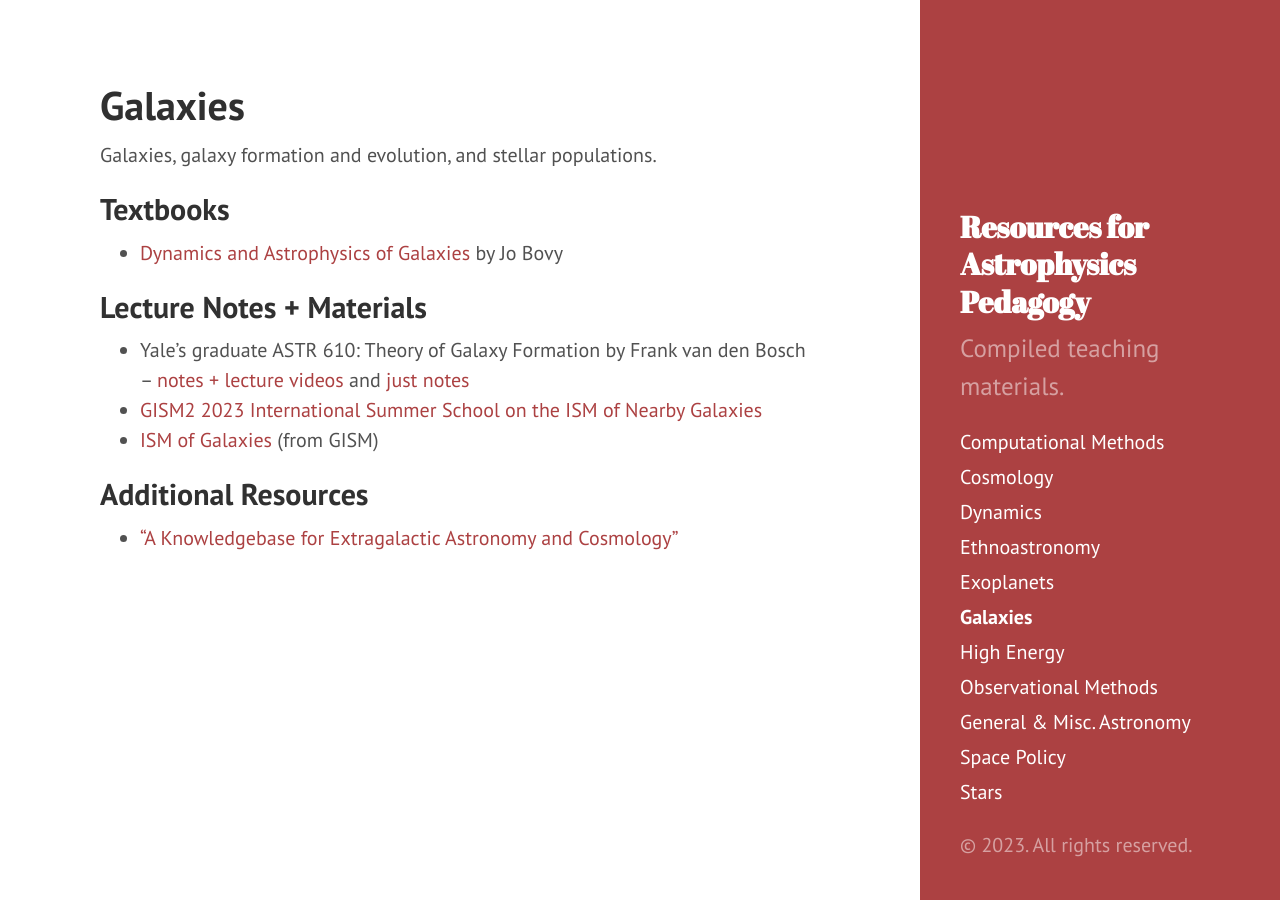
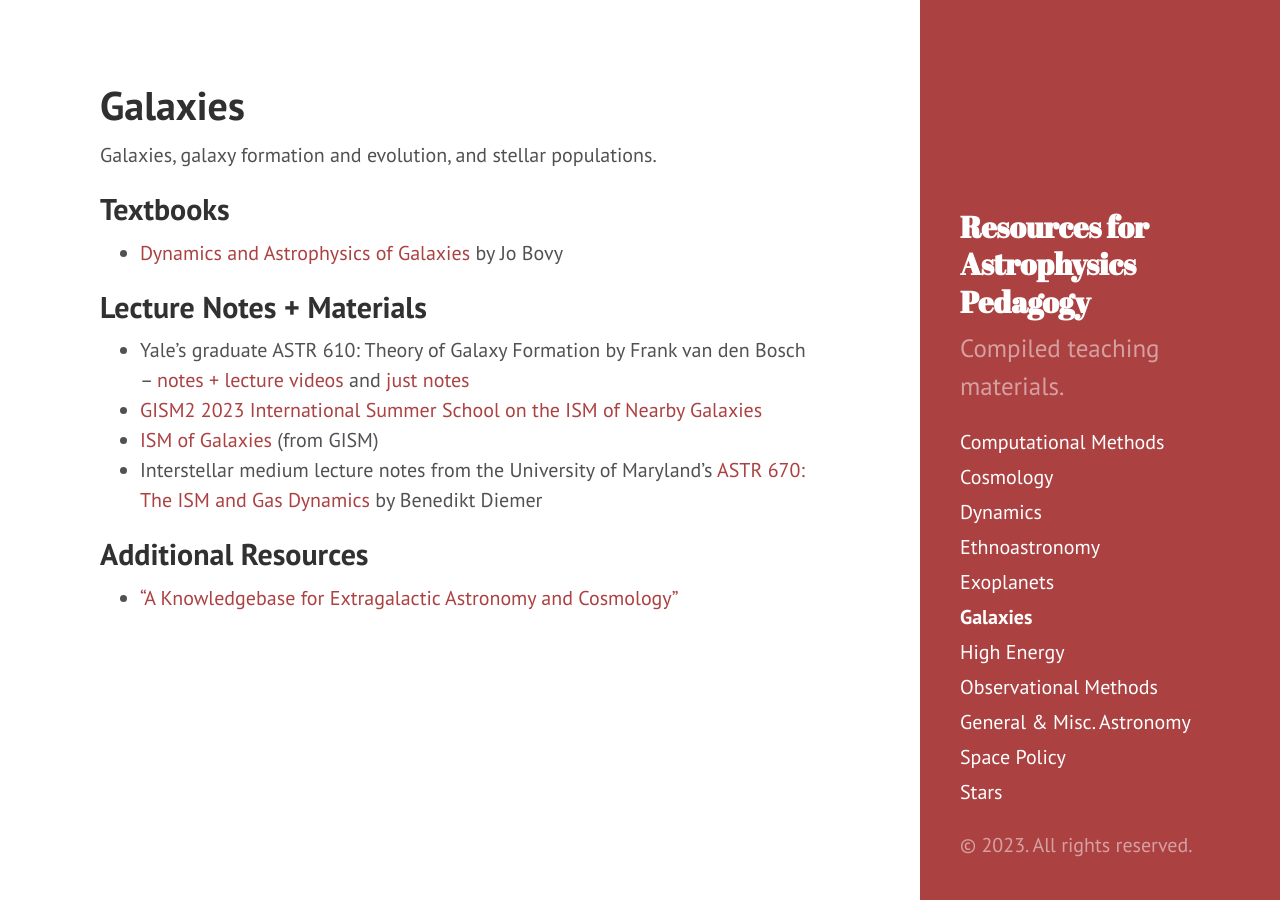
Before and after one commit to astroteaching/astroteaching.github.io, a Jekyll site: the page built from galaxies.md, in a window 1280 px wide. Built offline with Jekyll 4.4.1, drawn with Linux system fonts in a browser that asks for light colours.

Commit message:
update dynamics resources

```diff
--- a/galaxies.md
+++ b/galaxies.md
@@ -12,6 +12,7 @@ Galaxies, galaxy formation and evolution, and stellar populations.
 - Yale's graduate ASTR 610: Theory of Galaxy Formation by Frank van den Bosch -- [notes + lecture videos](https://campuspress.yale.edu/astro610/) and [just notes](http://www.astro.yale.edu/vdbosch/Theory_of_Galaxy_Formation.pdf)
 - [GISM2 2023 International Summer School on the ISM of Nearby Galaxies](https://ismgalaxies2023.sciencesconf.org/resource/page/id/5)
 - [ISM of Galaxies](https://www.youtube.com/channel/UCT4ciux-qUqo9XmOTw4FNPw) (from GISM)
+- Interstellar medium lecture notes from the University of Maryland's [ASTR 670: The ISM and Gas Dynamics](http://www.benediktdiemer.com/wp-content/uploads/astr670_ism_notes.pdf) by Benedikt Diemer
 
 ## Additional Resources
 - ["A Knowledgebase for Extragalactic Astronomy and Cosmology"](https://ned.ipac.caltech.edu/level5/index.html)
```
Also changed, not shown: computational.md (+1 -0 lines), dynamics.md (+5 -3 lines).
